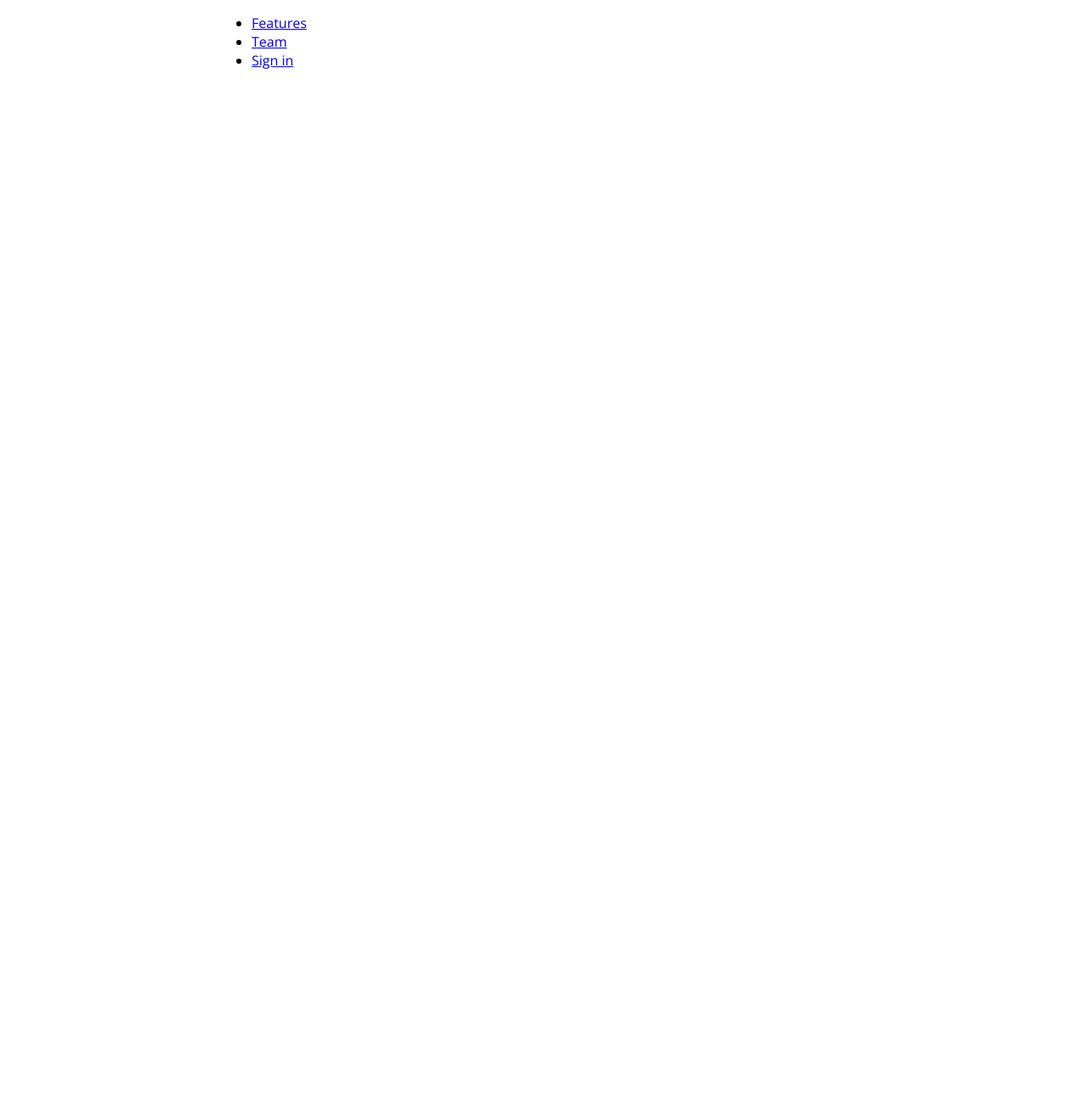
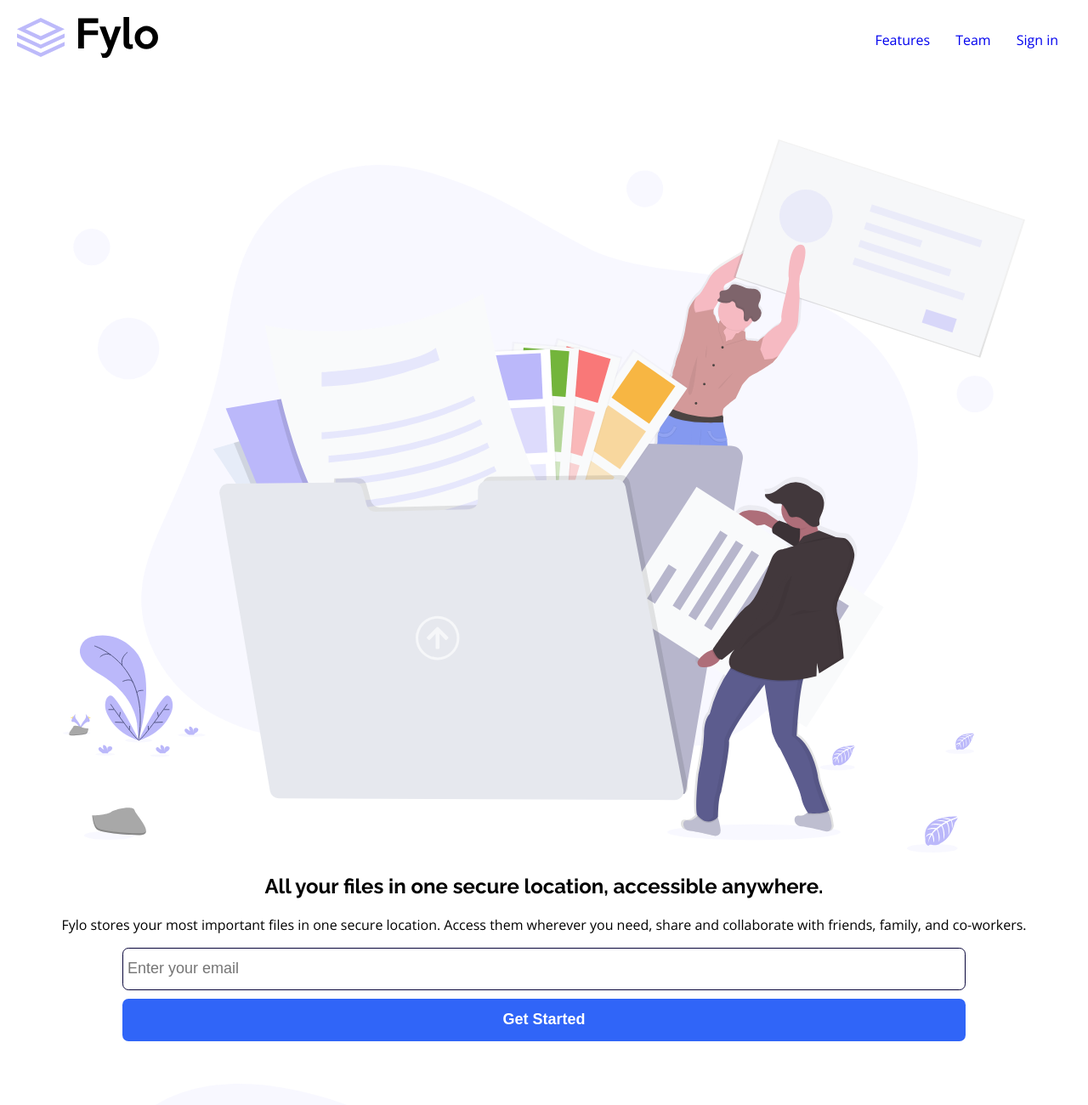
Before and after one commit to humbertolaranjeira/fylo, a plain HTML site: page index.html in a window 1280 px wide. Shown: the top 1300 px of the page at 85% size. Before the commit the page ends 800 px from the top, so only its background shows below. Drawn offline with nearby package versions, Linux system fonts and the light colour scheme.

Commit message:
Several changes

```diff
--- a/css/style.css
+++ b/css/style.css
@@ -1,3 +1,26 @@
+:root {
+    /* Width */
+    --mobile-width: 375px;
+    --desktop-width: 1440px;
+    /* Primary */
+    --very-dark-blue: hsl(243, 87%, 12%);
+    --desaturated-blue: hsl(238, 22%, 44%);
+    /* Accent */
+    --bright-blue: hsl(224, 93%, 58%);
+    --moderate-cyan: hsl(170, 45%, 43%);
+    /* Neutral */
+    --light-grayish-blue: hsl(240, 75%, 98%);
+    --light-gray: hsl(0, 0%, 75%);
+    --heading-font: Raleway, Open Sans, Arial;
+    --heading-font-weight-1: 400;
+    --heading-font-weight-2: 700;
+    --body-font: Open Sans, Arial;
+    --body-font-weight: 400;
+    /* Colors */
+    --white: white;
+}
+
+
 /* Reset */
 
 * {
@@ -9,36 +32,94 @@ body {
     margin: 0;
 }
 
+img {
+    max-width: 100%;
+}
+
 
 /* Global */
 
-html,
 body {
-    min-height: 100vh;
-    font-family: 'Open Sans', sans-serif;
+    font-family: var(--body-font);
 }
 
-header {
-    display: flex;
-    font-family: 'Open Sans', sans-serif;
+h1,
+h2,
+h3,
+h4,
+h5 {
+    font-family: var(--heading-font);
+    font-weight: var(--heading-font-weight-2);
 }
 
-.logo {
-    min-width: 20%;
-    max-width: 20%;
+header,
+main {
+    padding: 20px;
 }
 
-.nav {
-    min-width: 80%;
-    max-width: 80%;
+section {
+    margin: 50px 0;
+    text-align: center;
 }
 
-@media screen and (max-width: 480px) {}
 
-@media screen and (max-width: 600px) {}
+/* nav */
 
-@media screen and (min-width: 600px) and (max-width: 936px) {}
+nav {
+    display: flex;
+    justify-content: space-between;
+}
 
-@media screen and (min-width: 936px) {}
+nav .logo {
+    flex-shrink: 0;
+}
 
-@media screen and (min-width: 1366px) {}
+nav img {}
+
+nav ul {
+    list-style-type: none;
+    display: flex;
+}
+
+nav ul a {
+    padding: 15px;
+    text-decoration: none;
+}
+
+
+/* section get-started */
+
+form.get-started input {
+    display: block;
+    width: 80%;
+    height: 50px;
+    margin: 0 auto;
+    border-radius: .4em;
+    padding: 5px;
+    font-size: large;
+}
+
+form.get-started input[type=text] {
+    border: 1px solid var(--very-dark-blue);
+    background-color: var(--white);
+}
+
+form.get-started input[type=submit] {
+    border: none;
+    background-color: var(--bright-blue);
+    margin-top: 10px;
+    color: var(--white);
+    font-weight: bold;
+}
+
+
+/* Footer Styles */
+
+footer {
+    padding: 20px;
+    background-color: var(--very-dark-blue);
+}
+
+footer * {
+    color: var(--light-grayish-blue);
+}
--- a/index.html
+++ b/index.html
@@ -4,38 +4,88 @@
 <head>
     <meta charset="UTF-8">
     <meta name="viewport" content="width=device-width, initial-scale=1.0">
+    <!-- displays site properly based on user's device -->
 
+    <link rel="icon" type="image/png" sizes="32x32" href="images/favicon-32x32.png">
     <link rel="preconnect" href="https://fonts.gstatic.com">
     <link href="https://fonts.googleapis.com/css2?family=Raleway:wght@400;700&display=swap" rel="stylesheet">
     <link rel="preconnect" href="https://fonts.gstatic.com">
     <link href="https://fonts.googleapis.com/css2?family=Open+Sans&display=swap" rel="stylesheet">
     <link rel="stylesheet" href="css/style.css">
-    <title>Fylo</title>
+
+    <title>Frontend Mentor | Fylo landing page with two column layout</title>
 </head>
 
 <body>
-
     <header>
-        <div class="logo">
-
-        </div>
-        <div class="nav">
-            <nav>
-                <ul>
-                    <li>
-                        <a href="#">Features</a>
-                    </li>
-                    <li>
-                        <a href="#">Team</a>
-                    </li>
-                    <li>
-                        <a href="#">Sign in</a>
-                    </li>
-                </ul>
-            </nav>
-        </div>
+        <nav>
+            <a href="#" class="logo"><img src="images/logo.svg" alt="Logo Fylo"></a>
+            <ul>
+                <li><a href="#">Features</a></li>
+                <li><a href="#">Team</a></li>
+                <li><a href="#">Sign in</a></li>
+            </ul>
+        </nav>
     </header>
 
+    <main>
+        <section>
+            <img src="images/illustration-1.svg" alt="All your files in one secure location">
+            <h1>All your files in one secure location, accessible anywhere.</h1>
+
+            <p>Fylo stores your most important files in one secure location. Access them wherever you need, share and collaborate with friends, family, and co-workers.</p>
+            <form class="get-started" action="#">
+                <input type="text" name="email-start" id="email-start" placeholder="Enter your email">
+                <input type="submit" value="Get Started">
+            </form>
+        </section>
+        <section>
+            <img src="images/illustration-2.svg" alt="Stay productive, wherever you are">
+            <h2>Stay productive, wherever you are</h2>
+            <p>Never let location be an issue when accessing your files. Fylo has you covered for all of your file storage needs.</p>
+            <p>Securely share files and folders with friends, family and colleagues for live collaboration. No email attachments required!</p>
+            <a href="#">See how Fylo works</a>
+            <blockquote>
+                Fylo has improved our team productivity by an order of magnitude. Since making the switch our team has become a well-oiled collaboration machine.
+            </blockquote>
+            <img src="images/avatar-testimonial.jpg" alt="Kyle Burton, Founder & CEO, Huddle">
+            <h3>Kyle Burton</h3>
+            <h4>Founder & CEO, Huddle</h4>
+        </section>
+        <section>
+            <h2>Get early access today</h2>
+            <p>It only takes a minute to sign up and our free starter tier is extremely generous. If you have any questions, our support team would be happy to help you.</p>
+            <form action="#">
+                <input type="text" name="email-access" id="email-access">
+                <input type="submit" value="Get Started For Free">
+            </form>
+        </section>
+    </main>
+    <footer>
+        <ul>
+            <li>Phone: <a href="tel:+1-543-123-4567">+1-543-123-4567</a></li>
+            <li>Email: <a href="mailto:example@fylo.com">example@fylo.com</a></li>
+        </ul>
+
+        <ul>
+            <li><a href="#">About Us</a></li>
+            <li><a href="#">Jobs</a></li>
+            <li><a href="#">Press</a></li>
+            <li><a href="#">Blog</a></li>
+        </ul>
+
+        <ul>
+            <li><a href="#">Contact Us</a></li>
+            <li><a href="#">Terms</a></li>
+            <li><a href="#">Privacy</a></li>
+        </ul>
+
+        <ul>
+            <li><a href="#">Facebook</a></li>
+            <li><a href="#">Twitter</a></li>
+            <li><a href="#">Instagram</a></li>
+        </ul>
+    </footer>
 </body>
 
 </html>
```
Also changed, not shown: _dev/fylo-landing-page-with-two-column-layout-master/index.html (+72 -51 lines), images/avatar-testimonial.jpg (added), images/bg-curve-desktop.svg (added), images/bg-curve-mobile.svg (added), images/favicon-32x32.png (added), images/icon-arrow.svg (added), images/icon-email.svg (added), images/icon-phone.svg (added), images/icon-quotes.svg (added), images/illustration-1.svg (added), images/illustration-2.svg (added), images/logo.svg (added).
